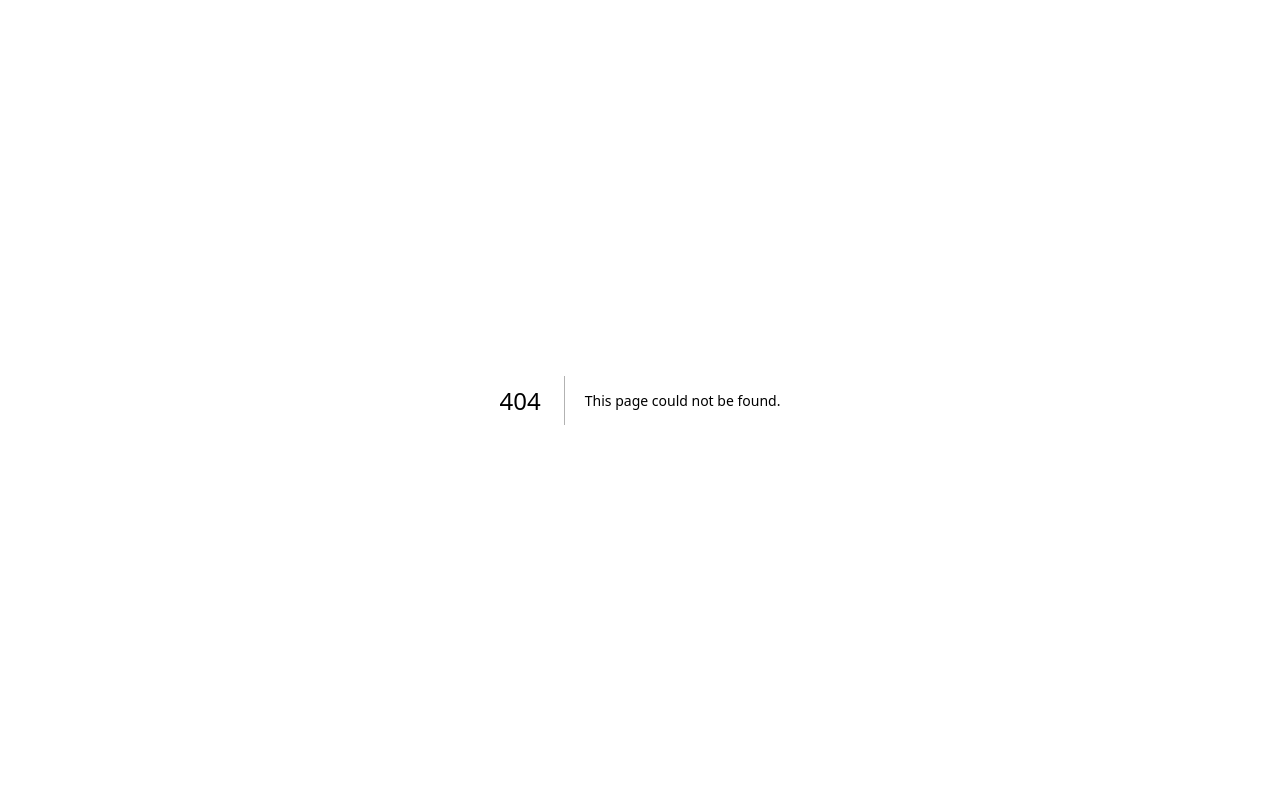
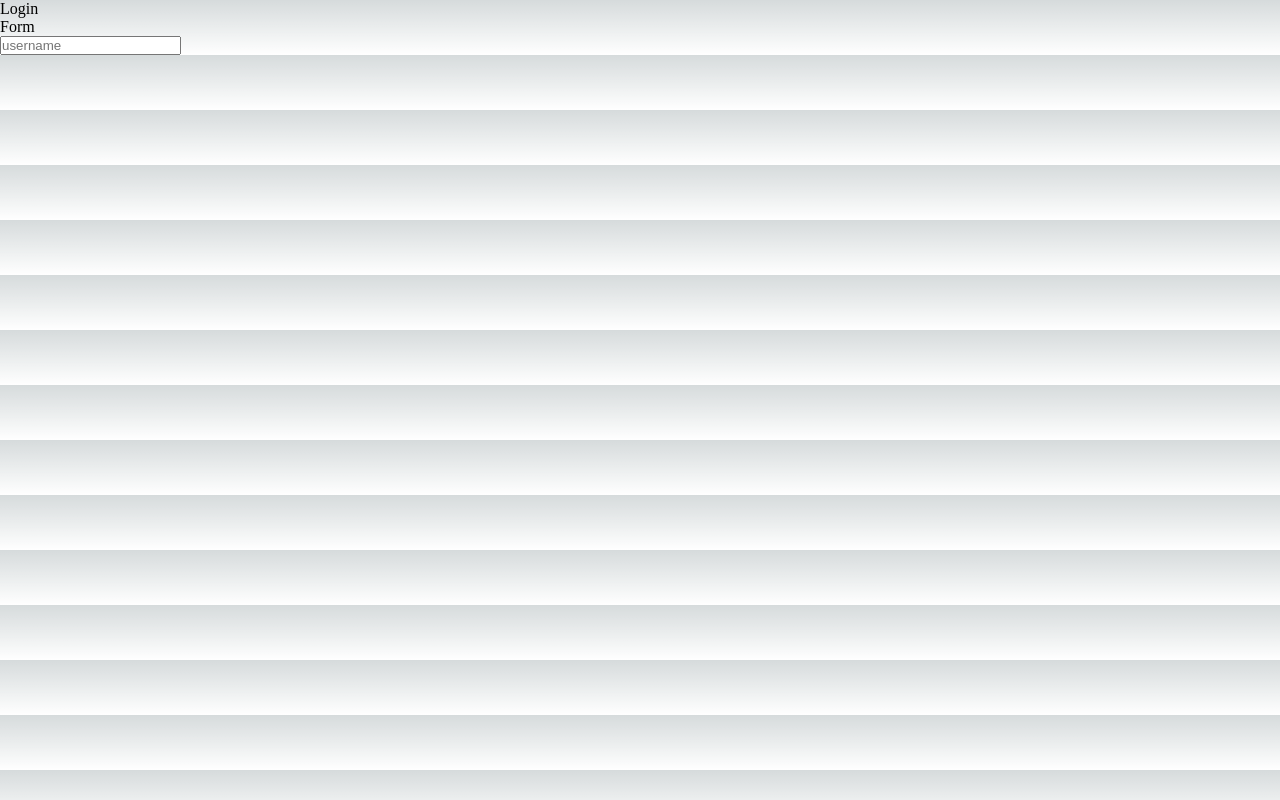
Before and after one commit to SMooreSwe/projectProject, a Next.js app: page /login in a window 1280 px wide. Before the commit this address had no page. Built offline with nearby package versions, Linux system fonts and the light colour scheme.

Commit message:
first commit

```diff
--- /dev/null
+++ b/app/api/projects/route.ts
@@ -0,0 +1,3 @@
+export async function GET(request: Request) {
+    return new Response('Hello, projects route!')
+  }
--- /dev/null
+++ b/app/login/components/Form.tsx
@@ -0,0 +1,12 @@
+import React from 'react'
+
+const Form = () => {
+  return (
+    <>
+    <div>Form</div>
+    <input type="text" placeholder='username'/>
+    </>
+  )
+}
+
+export default Form
--- /dev/null
+++ b/app/login/page.tsx
@@ -0,0 +1,13 @@
+import React from 'react'
+import Form from './components/Form'
+
+const Login = () => {
+  return (
+    <>
+    <div>Login</div>
+    <Form/>
+    </>
+  )
+}
+
+export default Login
```
Also changed, not shown: app/about/page.tsx (added, +9 -0 lines), app/signup/page.tsx (added, +9 -0 lines), app/user/[user]/components/Widget.tsx (added, +9 -0 lines), app/user/[user]/page.tsx (added, +9 -0 lines), app/Firestore.ts (added), app/api/auth/route.ts (renamed from app/api/hello/route.ts).
